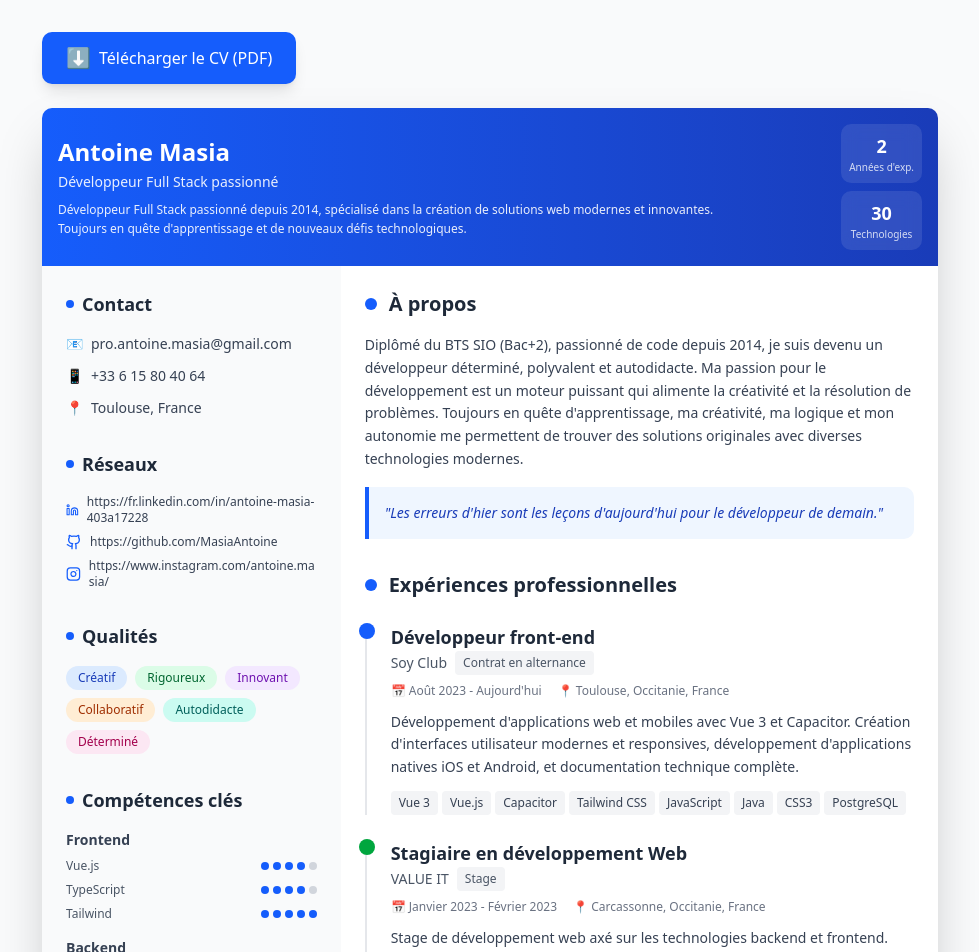
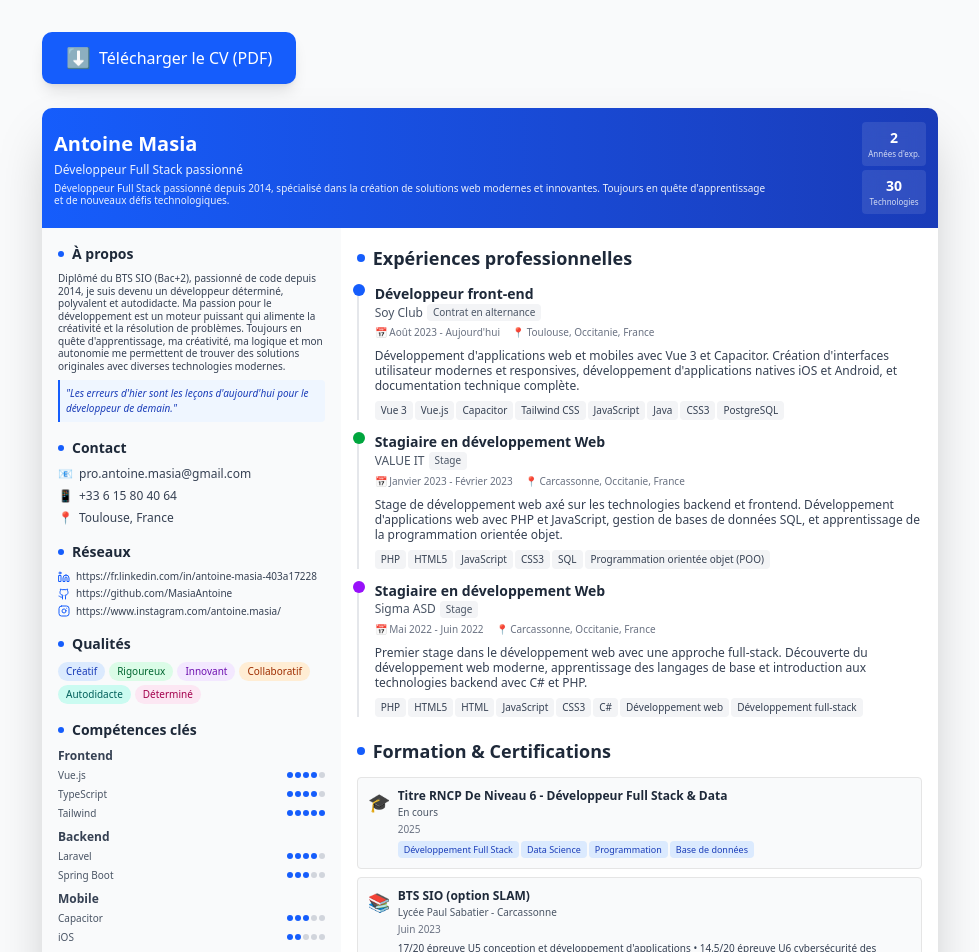
Before and after one commit to MasiaAntoine/portfolio-vue3, a Vue app: page /cv-preview in a window 1280 px wide. Shown: the top 952 px of the page, without its empty margins (150-1129 px from the left). Built offline with nearby package versions, Linux system fonts and the light colour scheme.

Commit message:
feat: amélioration de la génération du PDF et ajustement des styles du CV pour un affichage plus cohérent

```diff
--- a/src/views/CvPreviewView.vue
+++ b/src/views/CvPreviewView.vue
@@ -37,25 +37,12 @@ const downloadCV = async () => {
       format: 'a4',
     })
 
-    // Calculer les dimensions pour ajuster à A4
+    // Dimensions A4 exactes
     const imgWidth = 210 // A4 width in mm
-    const pageHeight = 297 // A4 height in mm
-    const imgHeight = (canvas.height * imgWidth) / canvas.width
-    let heightLeft = imgHeight
+    const imgHeight = 297 // A4 height in mm
 
-    let position = 0
-
-    // Ajouter la première page
-    pdf.addImage(imgData, 'PNG', 0, position, imgWidth, imgHeight)
-    heightLeft -= pageHeight
-
-    // Ajouter des pages supplémentaires si nécessaire
-    while (heightLeft >= 0) {
-      position = heightLeft - imgHeight
-      pdf.addPage()
-      pdf.addImage(imgData, 'PNG', 0, position, imgWidth, imgHeight)
-      heightLeft -= pageHeight
-    }
+    // Ajouter l'image avec les dimensions A4 exactes
+    pdf.addImage(imgData, 'PNG', 0, 0, imgWidth, imgHeight)
 
     // Télécharger le PDF
     pdf.save(`CV_${profilData.personal.firstName}_${profilData.personal.lastName}.pdf`)
@@ -99,59 +86,79 @@ onMounted(async () => {
     </div>
 
     <!-- CV Container -->
-    <div id="cv" class="max-w-4xl mx-auto bg-white shadow-2xl rounded-lg overflow-hidden relative">
+    <div
+      id="cv"
+      class="max-w-4xl mx-auto bg-white shadow-2xl rounded-lg overflow-hidden relative h-[1122px]"
+    >
       <!-- En-tête -->
-      <div class="bg-gradient-to-r from-blue-600 to-blue-800 text-white p-4">
-        <div class="flex flex-col md:flex-row items-center gap-3">
+      <div class="bg-gradient-to-r from-blue-600 to-blue-800 text-white p-3 h-[120px]">
+        <div class="flex flex-col md:flex-row items-center gap-2 h-full">
           <div class="flex-1">
-            <h1 class="text-2xl font-bold mb-1">
+            <h1 class="text-xl font-bold mb-1">
               {{ profilData.personal.firstName }} {{ profilData.personal.lastName }}
             </h1>
-            <h2 class="text-sm font-light mb-2 opacity-90">
+            <h2 class="text-xs font-light mb-1 opacity-90">
               {{ profilData.personal.title }}
             </h2>
-            <p class="text-xs leading-relaxed opacity-90 w-[90%]">
+            <p class="text-[10px] leading-tight opacity-90 w-[90%]">
               {{ profilData.personal.description }}
             </p>
           </div>
 
           <!-- Statistiques -->
-          <div class="flex flex-row md:flex-col gap-2 text-center">
-            <div class="bg-white/10 rounded-lg p-2 backdrop-blur-sm">
-              <div class="text-lg font-bold">
+          <div class="flex flex-row md:flex-col gap-1 text-center">
+            <div class="bg-white/10 rounded p-1.5 backdrop-blur-sm">
+              <div class="text-sm font-bold">
                 {{ profilData.stats.yearsOfExperience }}
               </div>
-              <div class="text-[10px] opacity-80">Années d'exp.</div>
+              <div class="text-[8px] opacity-80">Années d'exp.</div>
             </div>
-            <div class="bg-white/10 rounded-lg p-2 backdrop-blur-sm">
-              <div class="text-lg font-bold">
+            <div class="bg-white/10 rounded p-1.5 backdrop-blur-sm">
+              <div class="text-sm font-bold">
                 {{ profilData.stats.technologiesMastered }}
               </div>
-              <div class="text-[10px] opacity-80">Technologies</div>
+              <div class="text-[8px] opacity-80">Technologies</div>
             </div>
           </div>
         </div>
       </div>
 
-      <div class="grid grid-cols-1 lg:grid-cols-3 gap-0">
+      <div class="grid grid-cols-1 lg:grid-cols-3 gap-0 h-[1002px]">
         <!-- Colonne de gauche -->
-        <div class="lg:col-span-1 bg-gray-50 p-6 flex flex-col">
+        <div class="bg-gray-50 flex flex-col p-4 justify-between">
+          <div class="col-span-1 flex flex-col gap-4">
+            <!-- À propos -->
+            <div>
+              <h3 class="text-sm font-bold text-gray-800 mb-2 flex items-center">
+                <span class="w-1.5 h-1.5 bg-blue-600 rounded-full mr-2"></span>
+                À propos
+              </h3>
+              <p class="text-gray-700 text-[10px] leading-tight mb-2">
+                {{ profilData.personal.aboutDescription }}
+              </p>
+              <div class="bg-blue-50 border-l-2 border-blue-600 p-1.5 rounded-r">
+                <p class="text-blue-800 text-[10px] italic font-medium">
+                  "{{ profilData.personal.quote }}"
+                </p>
+              </div>
+            </div>
+
             <!-- Contact -->
-          <div class="mb-8">
-            <h3 class="text-lg font-bold text-gray-800 mb-4 flex items-center">
-              <span class="w-2 h-2 bg-blue-600 rounded-full mr-2"></span>
+            <div>
+              <h3 class="text-sm font-bold text-gray-800 mb-2 flex items-center">
+                <span class="w-1.5 h-1.5 bg-blue-600 rounded-full mr-2"></span>
                 Contact
               </h3>
-            <div class="space-y-3 text-sm">
-              <div class="flex items-center gap-2">
+              <div class="space-y-1.5 text-xs">
+                <div class="flex items-center gap-1.5">
                   <span class="text-blue-600">📧</span>
                   <span class="text-gray-700">{{ profilData.contact.email }}</span>
                 </div>
-              <div class="flex items-center gap-2">
+                <div class="flex items-center gap-1.5">
                   <span class="text-blue-600">📱</span>
                   <span class="text-gray-700">{{ profilData.contact.phone }}</span>
                 </div>
-              <div class="flex items-center gap-2">
+                <div class="flex items-center gap-1.5">
                   <span class="text-blue-600">📍</span>
                   <span class="text-gray-700">{{ profilData.contact.location }}</span>
                 </div>
@@ -159,35 +166,35 @@ onMounted(async () => {
             </div>
 
             <!-- Réseaux sociaux -->
-          <div class="mb-8">
-            <h3 class="text-lg font-bold text-gray-800 mb-4 flex items-center">
-              <span class="w-2 h-2 bg-blue-600 rounded-full mr-2"></span>
+            <div>
+              <h3 class="text-sm font-bold text-gray-800 mb-2 flex items-center">
+                <span class="w-1.5 h-1.5 bg-blue-600 rounded-full mr-2"></span>
                 Réseaux
               </h3>
-            <div class="space-y-2 text-sm">
+              <div class="space-y-1 text-xs">
                 <div
                   v-for="social in profilData.contact.socialNetworks"
                   :key="social.name"
-                class="flex items-center gap-2"
+                  class="flex items-center gap-1.5"
                 >
-                <component :is="social.icon" class="w-4 h-4 text-blue-600" />
-                <span class="text-gray-700 text-xs break-all">{{ social.url }}</span>
+                  <component :is="social.icon" class="w-3 h-3 text-blue-600" />
+                  <span class="text-gray-700 text-[10px] break-all">{{ social.url }}</span>
                 </div>
               </div>
             </div>
 
             <!-- Qualités -->
-          <div class="mb-8">
-            <h3 class="text-lg font-bold text-gray-800 mb-4 flex items-center">
-              <span class="w-2 h-2 bg-blue-600 rounded-full mr-2"></span>
+            <div>
+              <h3 class="text-sm font-bold text-gray-800 mb-2 flex items-center">
+                <span class="w-1.5 h-1.5 bg-blue-600 rounded-full mr-2"></span>
                 Qualités
               </h3>
-            <div class="flex flex-wrap gap-2">
+              <div class="flex flex-wrap gap-1">
                 <span
                   v-for="(quality, index) in profilData.qualities"
                   :key="quality"
                   :class="[
-                  'px-3 py-1 rounded-full text-xs font-medium',
+                    'px-2 py-0.5 rounded-full text-[10px] font-medium',
                     index % 6 === 0
                       ? 'bg-blue-100 text-blue-800'
                       : index % 6 === 1
@@ -207,29 +214,30 @@ onMounted(async () => {
             </div>
 
             <!-- Compétences principales -->
-          <div class="mb-8">
-            <h3 class="text-lg font-bold text-gray-800 mb-4 flex items-center">
-              <span class="w-2 h-2 bg-blue-600 rounded-full mr-2"></span>
+            <div>
+              <h3 class="text-sm font-bold text-gray-800 mb-2 flex items-center">
+                <span class="w-1.5 h-1.5 bg-blue-600 rounded-full mr-2"></span>
                 Compétences clés
               </h3>
-            <div class="space-y-4">
+              <div class="space-y-2">
                 <div v-for="category in skills" :key="category.name">
                   <div v-if="category.skills.filter((skill) => skill.cv).length > 0">
-                  <h4 class="text-sm font-semibold text-gray-700 mb-2">{{ category.name }}</h4>
-                  <div class="space-y-2">
+                    <h4 class="text-xs font-semibold text-gray-700 mb-1">{{ category.name }}</h4>
+                    <div class="space-y-1">
                       <div
                         v-for="skill in category.skills.filter((skill) => skill.cv)"
                         :key="skill.name"
                         class="flex justify-between items-center"
                       >
-                      <span class="text-xs text-gray-600">{{ skill.name }}</span>
-                      <div class="flex space-x-1">
+                        <span class="text-[10px] text-gray-600">{{ skill.name }}</span>
+                        <div class="flex space-x-0.5">
                           <div
                             v-for="(filled, index) in getLevelStars(skill.level)"
                             :key="index"
                             :class="filled ? 'bg-blue-600' : 'bg-gray-300'"
-                          class="w-2 h-2 rounded-full"
+                            class="w-1.5 h-1.5 rounded-full"
                           ></div>
+                        </div>
                       </div>
                     </div>
                   </div>
@@ -239,15 +247,15 @@ onMounted(async () => {
           </div>
 
           <!-- QR Code -->
-          <div class="w-full mt-auto">
-            <div class="bg-white w-[9rem] p-2 rounded-lg shadow-lg border mx-auto">
+          <div class="w-full">
+            <div class="bg-white w-20 p-1.5 rounded shadow border mx-auto">
               <img
                 v-if="qrCodeDataUrl"
                 :src="qrCodeDataUrl"
                 alt="QR Code Portfolio"
-                class="size-24 mx-auto"
+                class="size-10 mx-auto"
               />
-              <p class="text-[9px] text-gray-600 text-center mt-1">
+              <p class="text-[8px] text-gray-600 text-center mt-0.5">
                 {{ profilData.personal.urlPortfolio }}
               </p>
             </div>
@@ -255,57 +263,43 @@ onMounted(async () => {
         </div>
 
         <!-- Colonne de droite -->
-        <div class="lg:col-span-2 p-6">
-          <!-- À propos -->
-          <section class="mb-8">
-            <h3 class="text-xl font-bold text-gray-800 mb-4 flex items-center">
-              <span class="w-3 h-3 bg-blue-600 rounded-full mr-3"></span>
-              À propos
-            </h3>
-            <p class="text-gray-700 text-sm leading-relaxed mb-4">
-              {{ profilData.personal.aboutDescription }}
-            </p>
-            <div class="bg-blue-50 border-l-4 border-blue-600 p-4 rounded-r-lg">
-              <p class="text-blue-800 text-sm italic font-medium">
-                "{{ profilData.personal.quote }}"
-              </p>
-            </div>
-          </section>
-
+        <div class="col-span-2 p-4 flex flex-col gap-5">
           <!-- Expériences -->
-          <section class="mb-8">
-            <h3 class="text-xl font-bold text-gray-800 mb-6 flex items-center">
-              <span class="w-3 h-3 bg-blue-600 rounded-full mr-3"></span>
+          <section>
+            <h3 class="text-lg font-bold text-gray-800 mb-3 flex items-center">
+              <span class="w-2 h-2 bg-blue-600 rounded-full mr-2"></span>
               Expériences professionnelles
             </h3>
-            <div class="space-y-6">
+            <div class="space-y-3">
               <div
                 v-for="experience in experiences.filter((exp) => exp.cv === true)"
                 :key="experience.id"
-                class="border-l-2 border-gray-200 pl-6 relative"
+                class="border-l-2 border-gray-200 pl-4 relative"
               >
                 <div
-                  :class="`absolute -left-2 top-0 w-4 h-4 rounded-full bg-${experience.color}-600`"
+                  :class="`absolute -left-1.5 top-0 w-3 h-3 rounded-full bg-${experience.color}-600`"
                 ></div>
-                <div class="mb-2">
-                  <h4 class="text-lg font-semibold text-gray-800">{{ experience.title }}</h4>
-                  <div class="flex flex-wrap items-center gap-2 text-sm text-gray-600 mb-2">
+                <div class="mb-1">
+                  <h4 class="text-sm font-semibold text-gray-800">{{ experience.title }}</h4>
+                  <div class="flex flex-wrap items-center gap-1 text-xs text-gray-600 mb-1">
                     <span class="font-medium">{{ experience.company }}</span>
-                    <span class="px-2 py-1 bg-gray-100 rounded text-xs">{{ experience.type }}</span>
+                    <span class="px-1.5 py-0.5 bg-gray-100 rounded text-[10px]">{{
+                      experience.type
+                    }}</span>
                   </div>
-                  <div class="flex flex-wrap items-center gap-4 text-xs text-gray-500 mb-3">
+                  <div class="flex flex-wrap items-center gap-3 text-[10px] text-gray-500 mb-2">
                     <span>📅 {{ experience.period }}</span>
                     <span>📍 {{ experience.location }}</span>
                   </div>
                 </div>
-                <p class="text-gray-700 text-sm leading-relaxed mb-3">
+                <p class="text-gray-700 text-xs leading-tight mb-2">
                   {{ experience.description }}
                 </p>
-                <div class="flex flex-wrap gap-1">
+                <div class="flex flex-wrap gap-0.5">
                   <span
                     v-for="skill in experience.skills.slice(0, 8)"
                     :key="skill"
-                    class="px-2 py-1 bg-gray-100 text-gray-700 rounded text-xs"
+                    class="px-1.5 py-0.5 bg-gray-100 text-gray-700 rounded text-[10px]"
                   >
                     {{ skill }}
                   </span>
@@ -316,42 +310,40 @@ onMounted(async () => {
 
           <!-- Formation -->
           <section>
-            <h3 class="text-xl font-bold text-gray-800 mb-6 flex items-center">
-              <span class="w-3 h-3 bg-blue-600 rounded-full mr-3"></span>
+            <h3 class="text-lg font-bold text-gray-800 mb-3 flex items-center">
+              <span class="w-2 h-2 bg-blue-600 rounded-full mr-2"></span>
               Formation & Certifications
             </h3>
-            <div class="grid grid-cols-1 md:grid-cols-2 gap-4">
+            <div class="space-y-2">
               <div
                 v-for="edu in education
                   .filter(
                     (e) =>
                       (e.category === 'diploma' || e.category === 'certification') && e.cv === true,
                   )
-                  .slice(0, 6)"
+                  .slice(0, 8)"
                 :key="edu.id"
-                class="border rounded-lg p-4 bg-gray-50"
+                class="border rounded p-2.5 bg-gray-50 flex items-start gap-2"
               >
-                <div class="flex items-start gap-3">
-                  <span class="text-2xl">{{ edu.icon }}</span>
+                <span class="text-lg">{{ edu.icon }}</span>
                 <div class="flex-1">
-                    <h4 class="font-semibold text-gray-800 text-sm leading-tight mb-1">
+                  <h4 class="font-semibold text-gray-800 text-xs leading-tight mb-0.5">
                     {{ edu.title }}
                   </h4>
-                    <p class="text-xs text-gray-600 mb-1">{{ edu.institution }}</p>
-                    <p class="text-xs text-gray-500 mb-2">{{ edu.date }}</p>
-                    <div v-if="edu.details" class="text-xs text-gray-700 mb-2">
+                  <p class="text-[10px] text-gray-600 mb-0.5">{{ edu.institution }}</p>
+                  <p class="text-[10px] text-gray-500 mb-1">{{ edu.date }}</p>
+                  <div v-if="edu.details" class="text-[10px] text-gray-700 mb-1 line-clamp-2">
                     {{ edu.details }}
                   </div>
-                    <div class="flex flex-wrap gap-1">
+                  <div class="flex flex-wrap gap-0.5">
                     <span
-                        v-for="skill in edu.skills.slice(0, 3)"
+                      v-for="skill in edu.skills.slice(0, 4)"
                       :key="skill"
                       :class="edu.badgeBg"
-                        class="px-2 py-1 rounded text-xs"
+                      class="px-1.5 py-0.5 rounded text-[9px]"
                     >
                       {{ skill }}
                     </span>
-                    </div>
                   </div>
                 </div>
               </div>
@@ -377,4 +369,13 @@ onMounted(async () => {
     break-before: page;
   }
 }
+
+/* Classe utilitaire pour limiter le texte */
+.line-clamp-2 {
+  display: -webkit-box;
+  -webkit-line-clamp: 2;
+  line-clamp: 2;
+  -webkit-box-orient: vertical;
+  overflow: hidden;
+}
 </style>
```
Lines whose indentation alone changed are shown as unchanged.
